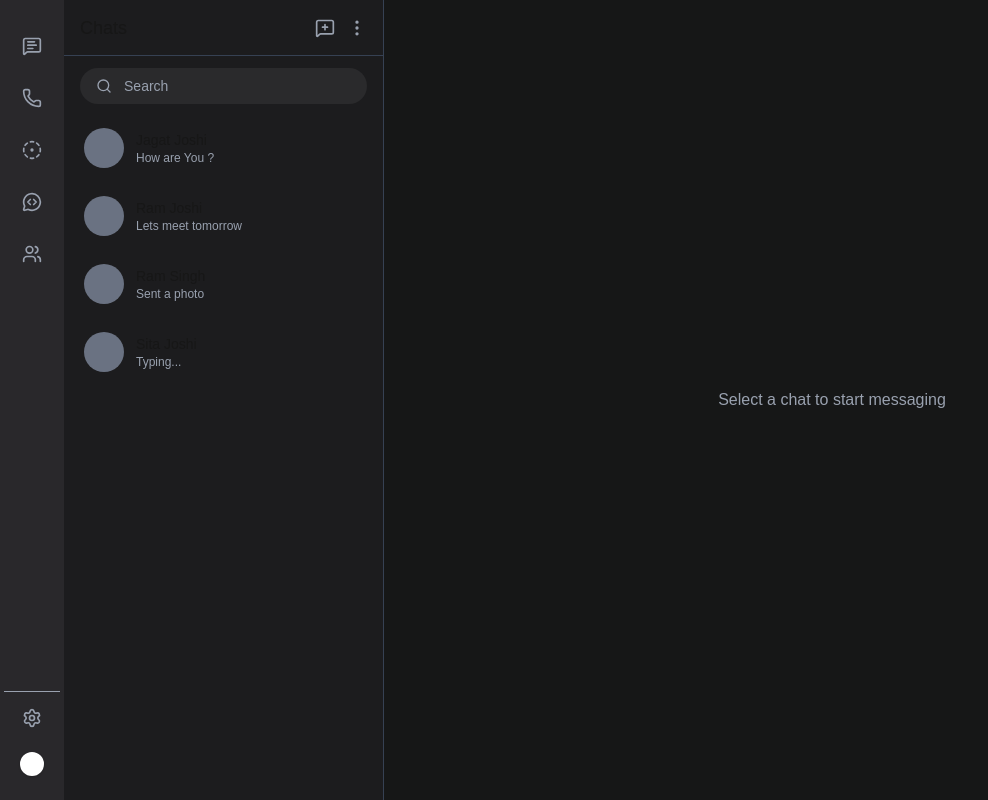
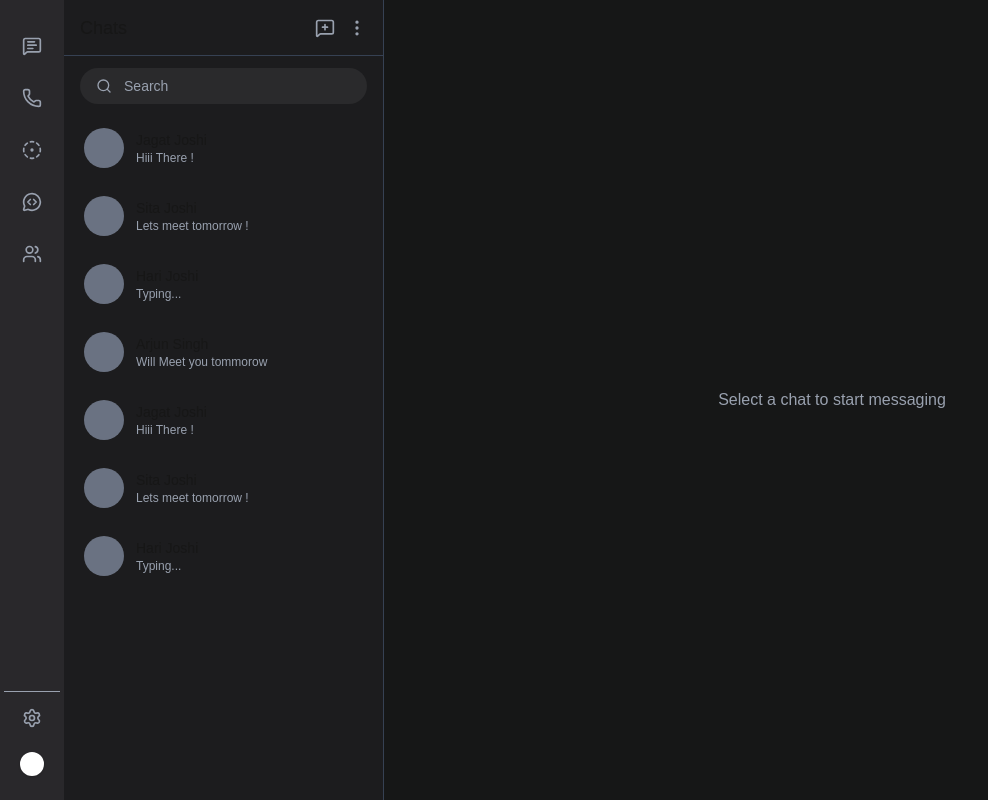
Before and after one commit to Jagat05/React_Masters, a Next.js app in the folder 01-reactbasic-app-routing/: page /chats in a window 1280 px wide. Shown: the whole page, without its empty margins (0-988 px from the left). Built offline with nearby package versions, Linux system fonts and the light colour scheme.

Commit message:
Feat(Props): Message Template using Props

```diff
--- /dev/null
+++ b/01-reactbasic-app-routing/app/(userprofile)/chats/message.tsx
@@ -0,0 +1,20 @@
+import React from "react";
+type messageProps = {
+  name: string;
+  message: string;
+};
+const Message = ({ name, message }: messageProps) => {
+  return (
+    <div>
+      <div className="flex items-center px-3 py-3 rounded-lg hover:bg-[#2A2A2C] cursor-pointer">
+        <div className="w-10 h-10 bg-gray-500 rounded-full mr-3" />
+        <div>
+          <p className="text-sm font-medium">{name}</p>
+          <p className="text-xs text-gray-400">{message}</p>
+        </div>
+      </div>
+    </div>
+  );
+};
+
+export default Message;
--- a/01-reactbasic-app-routing/app/(userprofile)/chats/page.tsx
+++ b/01-reactbasic-app-routing/app/(userprofile)/chats/page.tsx
@@ -1,5 +1,6 @@
 import { EllipsisVertical, MessageSquarePlus, SearchIcon } from "lucide-react";
 import React from "react";
+import Message from "./message";
 
 const Chat = () => {
   return (
@@ -24,7 +25,16 @@ const Chat = () => {
         </div>
 
         <div className="px-2 space-y-1">
-          <div className="flex items-center px-3 py-3 rounded-lg hover:bg-[#2A2A2C] cursor-pointer">
+          <Message name="Jagat  Joshi" message="Hiii There !" />
+          <Message name="Sita Joshi" message="Lets meet tomorrow !" />
+          <Message name="Hari Joshi" message="Typing..." />
+          <Message name="Arjun Singh" message="Will Meet you tommorow" />
+          <Message name="Jagat  Joshi" message="Hiii There !" />
+          <Message name="Sita Joshi" message="Lets meet tomorrow !" />
+          <Message name="Hari Joshi" message="Typing..." />
+          {/* <Message name="Arjun Singh" message="Will Meet you tommorow" /> */}
+
+          {/* <div className="flex items-center px-3 py-3 rounded-lg hover:bg-[#2A2A2C] cursor-pointer">
             <div className="w-10 h-10 bg-gray-500 rounded-full mr-3" />
             <div>
               <p className="text-sm font-medium">Jagat Joshi</p>
@@ -51,7 +61,7 @@ const Chat = () => {
               <p className="text-sm font-medium">Sita Joshi</p>
               <p className="text-xs text-gray-400">Typing...</p>
             </div>
-          </div>
+          </div> */}
         </div>
       </div>
 
--- a/01-reactbasic-app-routing/app/page.tsx
+++ b/01-reactbasic-app-routing/app/page.tsx
@@ -58,7 +58,7 @@ const Home = () => {
           </a>
         </div>{" "}
         <a
-          href="/chat"
+          href="/chats"
           className="text-indigo-600 font-extrabold hover:underline "
         >
           <div className="flex items-center justify-center">
```
